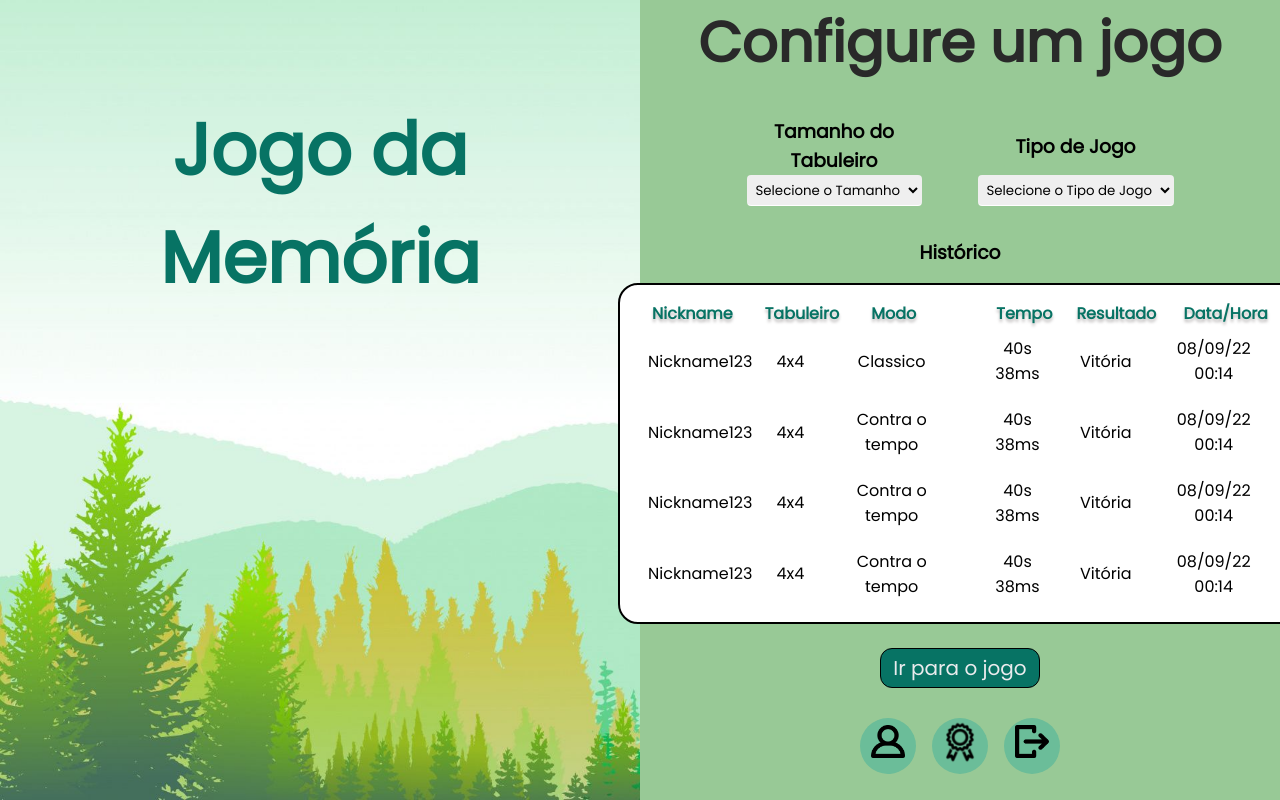
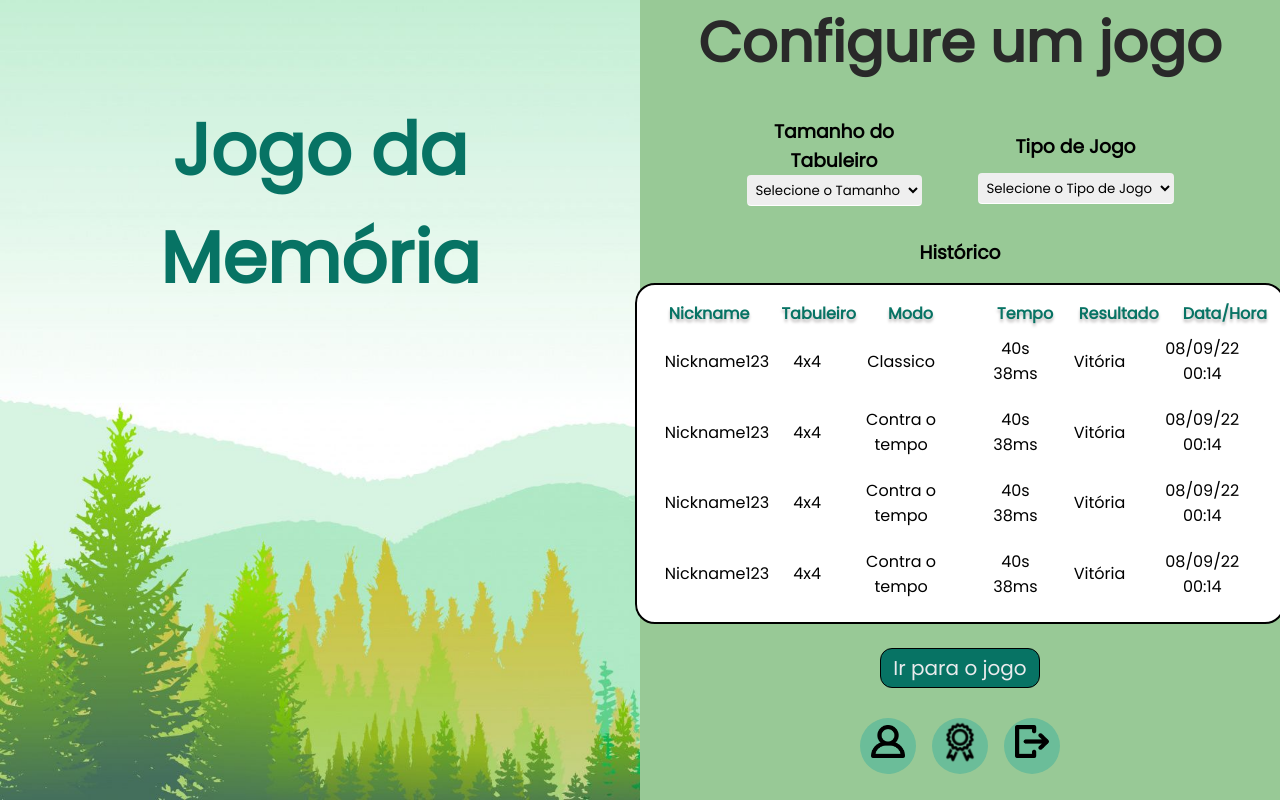
Before and after one commit to camillebobsin/si401-memory-game, a PHP site: page /menu.html in a window 1280 px wide. Run offline with PHP 8.4, Linux system fonts and the light colour scheme.

Commit message:
table-adjust

```diff
--- a/styles/menu.css
+++ b/styles/menu.css
@@ -19,7 +19,7 @@
 
 #game-type{
     position: relative;
-    top: 1.8vh;
+    top: 1.5vh;
 }
 
 select{
@@ -71,17 +71,16 @@ select{
 
 .history-table thead th:nth-child(4){
     padding: 0 6vh;
-    padding-left: 8vh;
+    padding-right: 3.2vh;
+}
+
+.history-table thead th:nth-child(5){
+    padding:0;
     padding-right: 3vh;
 }
 
-.history-table thead th:nth-child(5){
-    padding: 0;
-    padding-right: 2vh;
-}
-
 .history-table thead th:nth-child(6){
-    padding-left: 1.4vh;
+    padding:0;
 }
 
 .history-table td{
```
